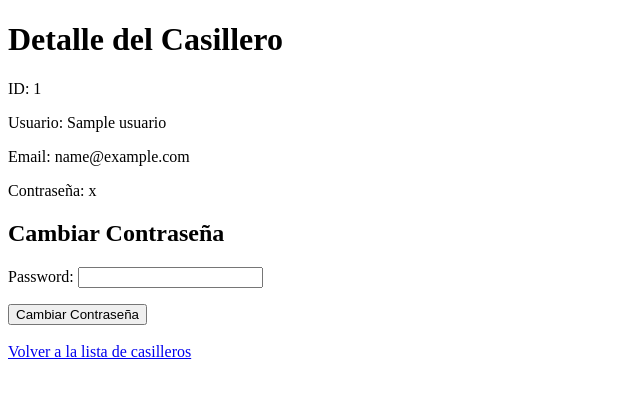
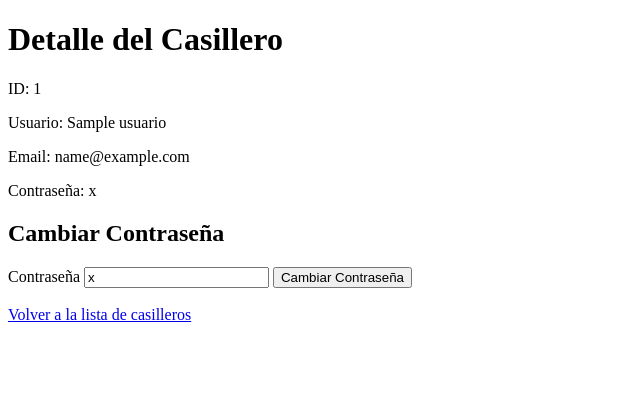
Before and after one commit to Taspee/PDS3, a Django app: page /casilleros/1/ in a window 1280 px wide. Shown: the top 398 px of the page, without its empty margins (0-640 px from the left). Run offline with Django 5.2, Linux system fonts and the light colour scheme; tables that the repository leaves empty hold one stand-in row (values such as "Sample post").

Commit message:
Mail enviado + arreglos

```diff
--- a/lockers/lapp/forms.py
+++ b/lockers/lapp/forms.py
@@ -1,6 +1,7 @@
 
 from django import forms
 from .models import Usuario, Casillero
+from django.core.exceptions import ValidationError
 
 class UsuarioForm(forms.ModelForm):
     class Meta:
@@ -11,7 +12,17 @@ class UsuarioForm(forms.ModelForm):
 class CasilleroPasswordForm(forms.ModelForm):
     class Meta:
         model = Casillero
-        fields = ['password']  # Solo el campo de la contraseña
-        widgets = {
-            'password': forms.PasswordInput()  # Para mostrar el campo como un input de tipo password
-        }
+        fields = ['password']  # Asegúrate de que 'password' es el campo que estás usando
+
+    def clean_password(self):
+        password = self.cleaned_data.get('password')
+
+        # Verifica que la contraseña tenga exactamente 4 dígitos numéricos entre 1 y 6
+        if len(password) != 4 or not password.isdigit():
+            raise ValidationError('La contraseña debe ser un número de 4 dígitos.')
+
+        # Verifica que los dígitos estén entre 1 y 6
+        if any(int(digit) not in range(1, 7) for digit in password):
+            raise ValidationError('La contraseña debe estar compuesta solo por números entre 1 y 6.')
+
+        return password
--- a/lockers/lapp/templates/casillero_detail.html
+++ b/lockers/lapp/templates/casillero_detail.html
@@ -14,7 +14,19 @@
     <h2>Cambiar Contraseña</h2>
     <form method="POST">
         {% csrf_token %}
-        {{ form.as_p }}  <!-- Mostrar el campo de la nueva contraseña -->
+
+        <!-- Solo mostrar el campo de la nueva contraseña sin los errores repetidos -->
+        <label for="{{ form.password.id_for_label }}">Contraseña</label>
+        {{ form.password }}
+
+        {% if form.password.errors %}
+            <ul>
+                {% for error in form.password.errors %}
+                    <li style="color: red;">{{ error }}</li>
+                {% endfor %}
+            </ul>
+        {% endif %}
+
         <button type="submit">Cambiar Contraseña</button>
     </form>
 
--- a/lockers/lapp/views.py
+++ b/lockers/lapp/views.py
@@ -3,6 +3,8 @@ from .models import Casillero, Usuario
 from .email_operations import EmailOperations  # Importa la clase
 from django.conf import settings  # Para obtener las credenciales desde settings.py
 from .forms import CasilleroPasswordForm
+from .forms import UsuarioForm  # Asegúrate de crear un formulario para Usuario
+from django.core.mail import EmailMessage
 
 # Vista para mostrar el estado de los casilleros
 def casilleros_list(request):
@@ -16,13 +18,28 @@ def casillero_detail(request, casillero_id):
         form = CasilleroPasswordForm(request.POST, instance=casillero)
         if form.is_valid():
             form.save()  # Guarda la nueva contraseña
+
+            # Enviar correo electrónico notificando el cambio de contraseña
+            asunto = 'Tu contraseña ha sido cambiada'
+            mensaje = f'<p>Hola {casillero.usuario.name}, tu contraseña ha sido cambiada con éxito.</p>\n Tu Nueva contraseña es: {casillero.password}'
+            destinatarios = [casillero.usuario.email]
+
+            # Usar EmailMessage para enviar el correo en formato HTML
+            email = EmailMessage(
+                asunto,  # Asunto del correo
+                mensaje,  # Cuerpo del mensaje (en HTML)
+                settings.DEFAULT_FROM_EMAIL,  # Correo desde el que se envía
+                destinatarios,  # Lista de destinatarios
+            )
+            email.content_subtype = "html"  # Indica que el contenido es HTML
+            email.send()  # Envía el correo
+
             return redirect('locker_detail', casillero_id=casillero.id)  # Redirige a la misma vista para ver los cambios
     else:
         form = CasilleroPasswordForm(instance=casillero)
 
     return render(request, 'casillero_detail.html', {'casillero': casillero, 'form': form})
 
-from .forms import UsuarioForm  # Asegúrate de crear un formulario para Usuario
 
 # Vista para listar usuarios
 def usuarios_list(request):
@@ -40,7 +57,7 @@ def usuario_create(request):
         form = UsuarioForm()
     return render(request, 'usuario_form.html', {'form': form})
 
-# Vista para editar un usuario
+
 # Vista para editar un usuario
 def usuario_update(request, usuario_id):
     usuario = get_object_or_404(Usuario, id=usuario_id)
--- a/lockers/lockers/settings.py
+++ b/lockers/lockers/settings.py
@@ -132,5 +132,6 @@ EMAIL_BACKEND = 'django.core.mail.backends.smtp.EmailBackend'
 EMAIL_HOST = 'smtp.gmail.com'
 EMAIL_PORT = 587
 EMAIL_USE_TLS = True
-EMAIL_HOST_USER = 'daniel.guzman.f3@gmail.com'  # Cambia esto por tu dirección de correo
-EMAIL_HOST_PASSWORD = 'tctv rpyo kkdp sjfc'  # Cambia esto por tu contraseña de aplicación
+EMAIL_HOST_USER = 'noresponder.grupo6pds@gmail.com'  # Cambia esto por tu dirección de correo
+EMAIL_HOST_PASSWORD = 'xyra wpyr pcku nraa '  # Cambia esto por tu contraseña de aplicación
+DEFAULT_FROM_EMAIL = 'noresponder.grupo6pds@gmail.com'
```
